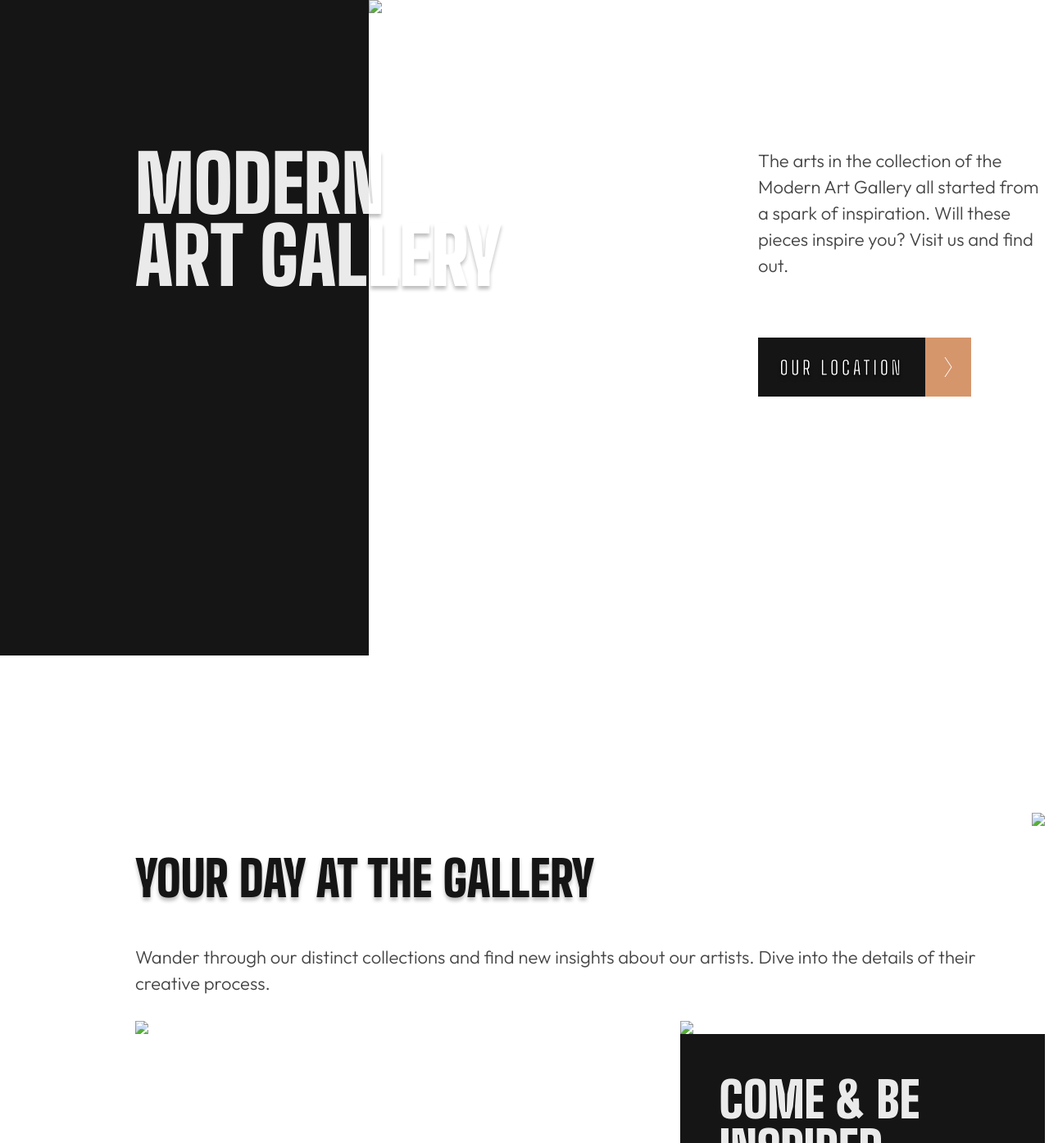
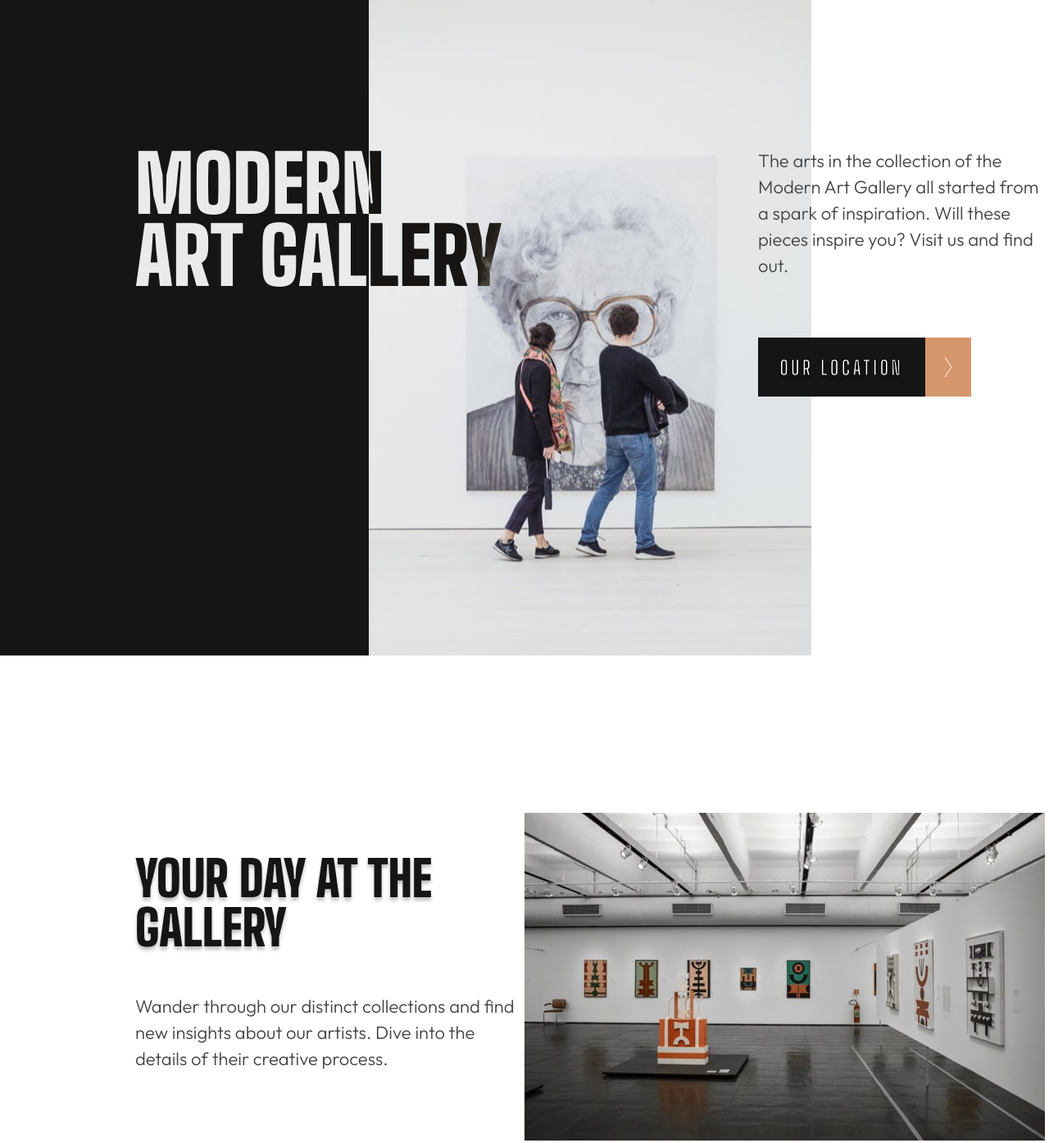
Before and after one commit to VirtualVasquez/art-gallery-website-challenge, a website: page index.html in a window 1280 px wide. Shown: the top 1395 px of the page at 82% size. Drawn offline with nearby package versions, Linux system fonts and the light colour scheme; files that its build step writes are made by us from their sources; the site is published under a folder, as on GitHub Pages, so addresses that start at the root find nothing.

Commit message:
removing '/' at fornt of scr attribute in img tags, hoping to resolve 404 images on github pages

```diff
--- a/index.html
+++ b/index.html
@@ -18,8 +18,8 @@
     <div class="hero-imagery">
       <div class="black mask">
       </div>
-      <img src="/assets/desktop/image-hero.jpg" class="desktop-hero"></img>
-      <img src="/assets/mobile/image-hero.jpg" class="mobile-hero"></img>
+      <img src="assets/desktop/image-hero.jpg" class="desktop-hero"></img>
+      <img src="assets/mobile/image-hero.jpg" class="mobile-hero"></img>
     </div>
     <section class="hero-contents container">
       <div class="row">
@@ -44,7 +44,7 @@
     <section class="grid container">
       <div class="row">
           <div class="column mobile">
-            <img src="/assets/mobile/image-grid-1.jpg" class="mobile"></img>
+            <img src="assets/mobile/image-grid-1.jpg" class="mobile"></img>
           </div>
           <div class="column">
             <h3 class="headings header-m">
@@ -56,17 +56,17 @@
             </p>
           </div>
           <div class="column desktop">
-            <img src="/assets/desktop/image-grid-1.jpg" class="desktop"></img>
+            <img src="assets/desktop/image-grid-1.jpg" class="desktop"></img>
           </div>
       </div>
       <div class="row">
         <div class="column">
-          <img src="/assets/desktop/image-grid-2.jpg" class="desktop"></img>
-          <img src="/assets/mobile/image-grid-2.jpg" class="mobile"></img>
+          <img src="assets/desktop/image-grid-2.jpg" class="desktop"></img>
+          <img src="assets/mobile/image-grid-2.jpg" class="mobile"></img>
         </div>
         <div class="column">
-          <img src="/assets/desktop/image-grid-3.jpg" class="desktop"></img>
-          <img src="/assets/mobile/image-grid-3.jpg" class="mobile"></img>
+          <img src="assets/desktop/image-grid-3.jpg" class="desktop"></img>
+          <img src="assets/mobile/image-grid-3.jpg" class="mobile"></img>
           <div class="black">
             <h3 class="headings header-m">
               Come & Be Inspired
```
